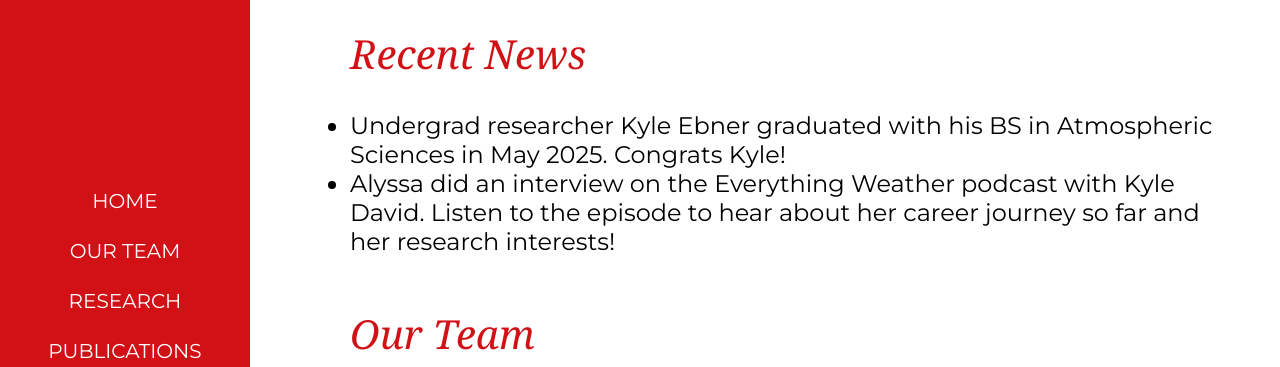
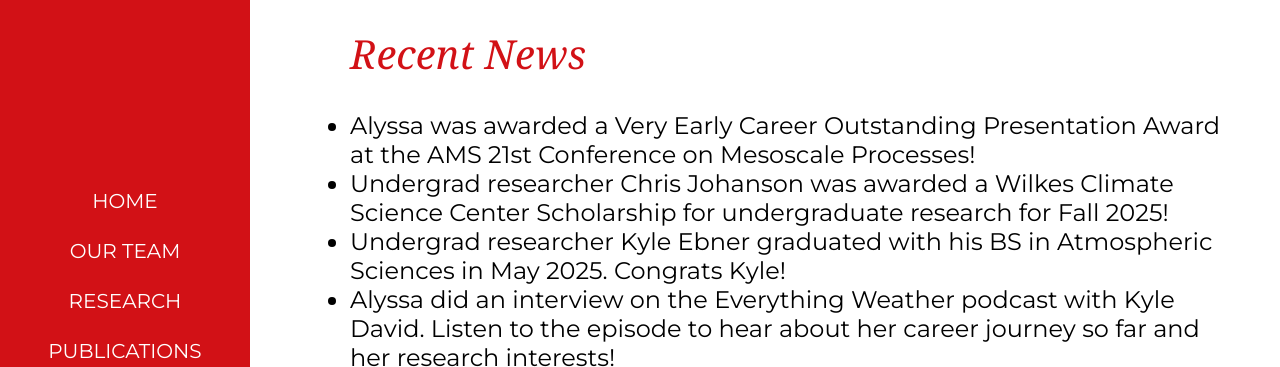
Before and after one commit to alyssa-stansfield/alyssa-stansfield.github.io, a Jekyll site: the page index.html, which Jekyll copies as it is, in a window 1280 px wide and 900 px high, scrolled down 874 px, cut to the strip 149-516 px from the top of the window. Built offline with Jekyll 4.4.1, drawn with Linux system fonts in a browser that asks for light colours; some web fonts are replaced.

Commit message:
updating recent news

```diff
--- a/index.html
+++ b/index.html
@@ -37,6 +37,8 @@
         <div class="news" id="news">
         <h1 style="color:rgb(210, 17, 22);">Recent News</h1>
                 <ul>
+                        <li>Alyssa was awarded a Very Early Career Outstanding Presentation Award at the AMS 21st Conference on Mesoscale Processes!</li>
+			<li>Undergrad researcher Chris Johanson was awarded a Wilkes Climate Science Center Scholarship for undergraduate research for Fall 2025! </li>
                         <li>Undergrad researcher Kyle Ebner graduated with his BS in Atmospheric Sciences in May 2025. Congrats Kyle!</li>
                         <li><a href="https://everythingweather.buzzsprout.com/2417149/episodes/16669658-forecasting-the-future-of-extreme-weather-with-dr-alyssa-stansfield">Alyssa did an interview on the Everything Weather podcast with Kyle David. Listen to the episode to hear about her career journey so far and her research interests!</a></li>
                 </ul>
```
